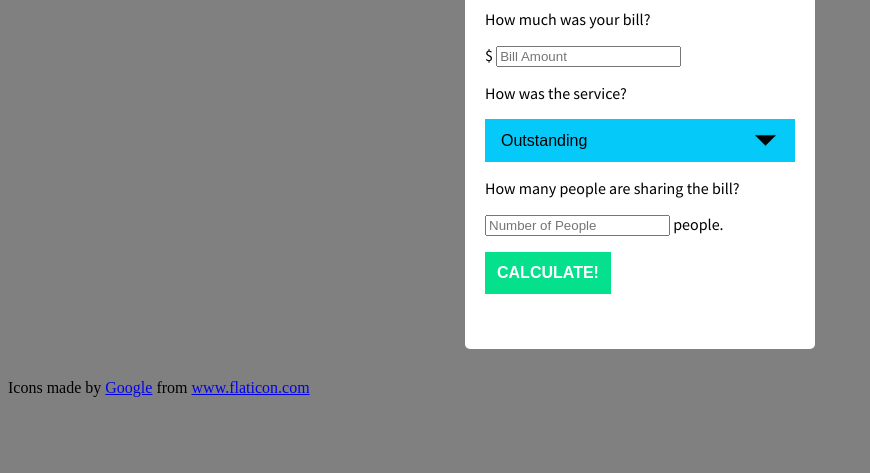
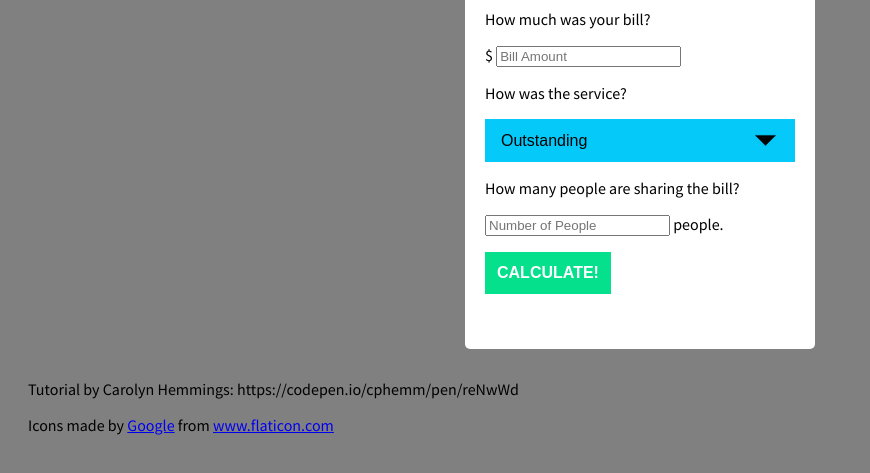
Before and after one commit to aurelieverrot/tip_calculator, a plain HTML site: page index.html in a window 1280 px wide. Shown: the part 101-574 px from the top of the page, without its empty margins (0-870 px from the left). Drawn offline with Linux system fonts and the light colour scheme.

Commit message:
tip calculator: added README and credits for the tutorial

```diff
--- a/index.html
+++ b/index.html
@@ -36,7 +36,7 @@
 		<p id="tip-result"></p>
 
 	</div>
-	<p><div>Icons made by <a href="https://www.flaticon.com/authors/google" title="Google">Google</a> from <a href="https://www.flaticon.com/" title="Flaticon">www.flaticon.com</a></div></p>
+	<p>Tutorial by Carolyn Hemmings: https://codepen.io/cphemm/pen/reNwWd</p><p>Icons made by <a href="https://www.flaticon.com/authors/google" title="Google">Google</a> from <a href="https://www.flaticon.com/" title="Flaticon">www.flaticon.com</a></p>
 	<script src="app.js"></script>
 </body>
 </html>
```
Also changed, not shown: README.txt (added).
